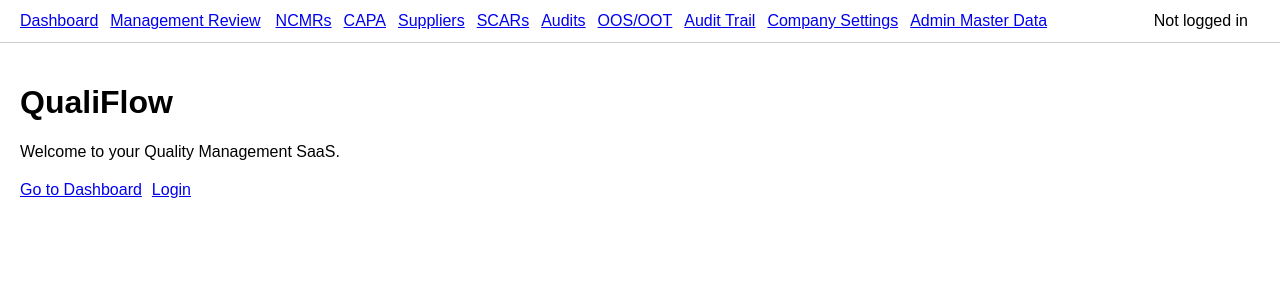
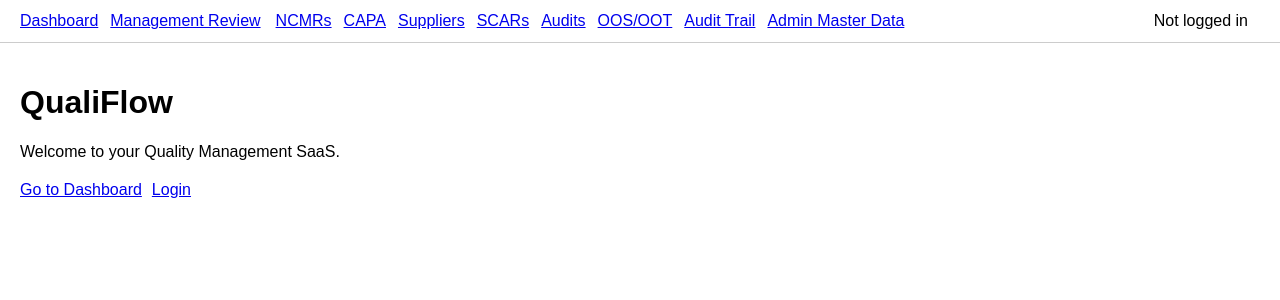
Before and after one commit to Markatcholi/Qualiflow6, a Next.js app: page / in a window 1280 px wide. Shown: the top 300 px of the page. Built offline with nearby package versions, Linux system fonts and the light colour scheme; no server answers.

Commit message:
Update AppHeader.tsx
Signed-off-by: Assih Atcholi <markatcholi918@gmail.com>

```diff
--- a/app/components/AppHeader.tsx
+++ b/app/components/AppHeader.tsx
@@ -88,13 +88,6 @@ export default function AppHeader() {
           Audit Trail
         </a>
 
-        <a
-          href="/admin/company-settings"
-          style={{ marginRight: "12px" }}
-        >
-          Company Settings
-        </a>
-
         <a href="/admin/master-data">
           Admin Master Data
         </a>
```
